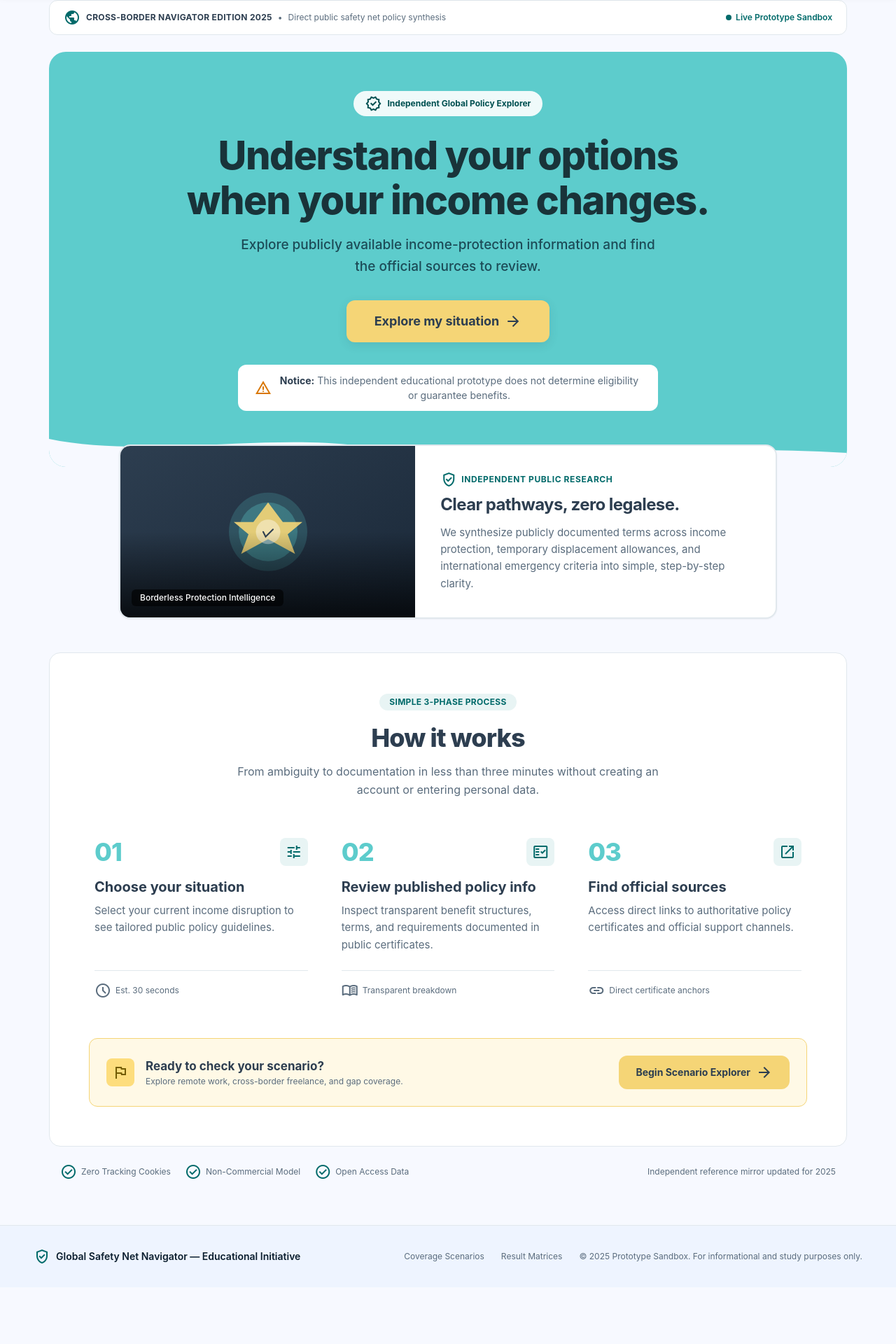
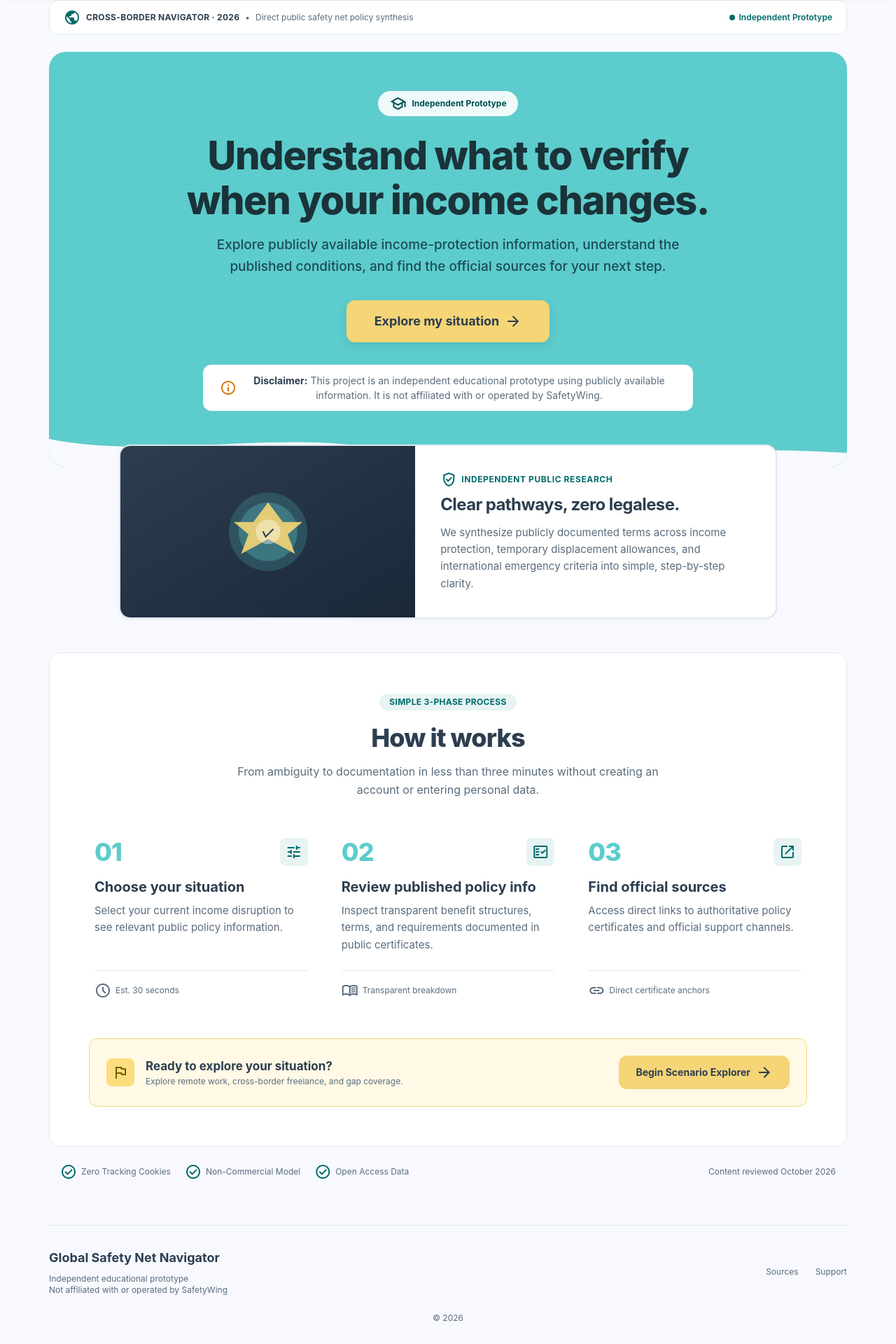
Before and after one commit to musa347/global-safety-net-navigator-nextjs, a Next.js app: page / in a window 1280 px wide. Shown: the part 124-2044 px from the top of the page at 70% size. Before the commit the page ends 1963 px from the top, so only its background shows below. Built offline with nearby package versions, Linux system fonts and the light colour scheme.

Commit message:
Legal compliance updates: 2025→2026, remove eligibility language, add disclaimers, improve clarity

```diff
--- a/app/page.tsx
+++ b/app/page.tsx
@@ -1,6 +1,5 @@
 import React from 'react';
 import Link from 'next/link';
-import Image from 'next/image';
 
 export default function HomePage() {
   return (
@@ -12,7 +11,7 @@ export default function HomePage() {
             public
           </span>
           <span className="font-bold tracking-wide text-[#2D3E50]">
-            CROSS-BORDER NAVIGATOR EDITION 2025
+            CROSS-BORDER NAVIGATOR · 2026
           </span>
           <span className="text-[#5A6C7D] hidden sm:inline">•</span>
           <span className="text-[#5A6C7D] hidden sm:inline">
@@ -21,7 +20,7 @@ export default function HomePage() {
         </div>
         <div className="flex items-center gap-1.5 text-xs font-semibold text-[#006a6a]">
           <span className="w-2 h-2 rounded-full bg-[#006a6a]"></span>
-          <span>Live Prototype Sandbox</span>
+          <span>Independent Prototype</span>
         </div>
       </div>
 
@@ -30,19 +29,19 @@ export default function HomePage() {
         {/* Badge Pill */}
         <div className="inline-flex items-center gap-2 bg-white/90 backdrop-blur-sm px-4 py-1.5 rounded-full text-xs font-bold text-[#004f50] mb-6 shadow-xs">
           <span className="material-symbols-outlined text-[#004f50] text-[16px]">
-            verified
+            school
           </span>
-          <span>Independent Global Policy Explorer</span>
+          <span>Independent Prototype</span>
         </div>
 
         {/* Hero Title */}
         <h1 className="text-[40px] md:text-[56px] font-extrabold text-[#193339] leading-[1.15] tracking-tight max-w-[800px] mx-auto mb-4">
-          Understand your options when your income changes.
+          Understand what to verify when your income changes.
         </h1>
 
         {/* Hero Subtitle */}
-        <p className="text-[17px] md:text-[19px] text-[#1c4b57] max-w-[620px] mx-auto font-medium leading-relaxed mb-8">
-          Explore publicly available income-protection information and find the official sources to review.
+        <p className="text-[17px] md:text-[19px] text-[#1c4b57] max-w-[720px] mx-auto font-medium leading-relaxed mb-8">
+          Explore publicly available income-protection information, understand the published conditions, and find the official sources for your next step.
         </p>
 
         {/* Primary Yellow CTA Button */}
@@ -59,12 +58,12 @@ export default function HomePage() {
         </div>
 
         {/* White Notice Card */}
-        <div className="bg-white rounded-xl py-3 px-6 max-w-[600px] mx-auto shadow-xs flex items-center justify-center gap-2 text-xs md:text-sm text-[#5A6C7D]">
+        <div className="bg-white rounded-xl py-3 px-6 max-w-[700px] mx-auto shadow-xs flex items-center justify-center gap-2 text-xs md:text-sm text-[#5A6C7D]">
           <span className="material-symbols-outlined text-[#D97706] text-[18px] shrink-0">
-            warning
+            info
           </span>
           <p className="m-0 text-center leading-normal">
-            <span className="font-bold text-[#2D3E50]">Notice:</span> This independent educational prototype does not determine eligibility or guarantee benefits.
+            <span className="font-bold text-[#2D3E50]">Disclaimer:</span> This project is an independent educational prototype using publicly available information. It is not affiliated with or operated by SafetyWing.
           </p>
         </div>
 
@@ -92,11 +91,6 @@ export default function HomePage() {
               <circle cx="100" cy="100" r="25" fill="#FFFFFF" opacity="0.4"/>
               <path d="M 90 100 L 95 110 L 110 95" stroke="#2D3E50" strokeWidth="3" fill="none" strokeLinecap="round"/>
             </svg>
-          </div>
-          <div className="absolute inset-0 bg-gradient-to-t from-black/75 via-transparent to-transparent flex items-end p-4">
-            <span className="bg-black/60 backdrop-blur-sm text-white text-xs font-medium px-3 py-1 rounded-md">
-              Borderless Protection Intelligence
-            </span>
           </div>
         </div>
 
@@ -149,7 +143,7 @@ export default function HomePage() {
                 Choose your situation
               </h3>
               <p className="text-[15px] text-[#5A6C7D] leading-relaxed mb-6">
-                Select your current income disruption to see tailored public policy guidelines.
+                Select your current income disruption to see relevant public policy information.
               </p>
             </div>
             <div className="pt-4 border-t border-[#E1E8ED] flex items-center gap-1.5 text-xs text-[#5A6C7D]">
@@ -217,7 +211,7 @@ export default function HomePage() {
           </div>
         </div>
 
-        {/* Ready to check your scenario CTA Banner */}
+        {/* Ready to explore CTA Banner */}
         <div className="bg-[#FFF9E6] border border-[#F5D576] rounded-xl p-5 md:p-6 flex flex-col md:flex-row items-center justify-between gap-4 mt-12">
           <div className="flex items-center gap-4">
             <div className="w-10 h-10 rounded-lg bg-[#fddd7d] flex items-center justify-center text-[#735c02] shrink-0">
@@ -227,7 +221,7 @@ export default function HomePage() {
             </div>
             <div>
               <div className="font-bold text-[#2D3E50] text-[17px]">
-                Ready to check your scenario?
+                Ready to explore your situation?
               </div>
               <div className="text-xs text-[#5A6C7D]">
                 Explore remote work, cross-border freelance, and gap coverage.
@@ -269,9 +263,35 @@ export default function HomePage() {
           </span>
         </div>
         <div>
-          <span>Independent reference mirror updated for 2025</span>
+          <span>Content reviewed October 2026</span>
         </div>
       </div>
+
+      {/* Footer */}
+      <footer className="w-full max-w-[1140px] mx-auto mt-16 mb-8 pt-8 border-t border-[#E1E8ED]">
+        <div className="flex flex-col md:flex-row justify-between items-center gap-6 text-sm text-[#5A6C7D]">
+          <div className="flex flex-col items-center md:items-start gap-2">
+            <div className="font-bold text-[#2D3E50] text-lg">
+              Global Safety Net Navigator
+            </div>
+            <div className="text-xs text-center md:text-left">
+              Independent educational prototype<br/>
+              Not affiliated with or operated by SafetyWing
+            </div>
+          </div>
+          <div className="flex gap-6 text-xs">
+            <a href="https://safetywing.com/nomad-citizen" target="_blank" rel="noopener noreferrer" className="hover:text-[#006a6a] transition-colors">
+              Sources
+            </a>
+            <a href="https://safetywing.com/contact" target="_blank" rel="noopener noreferrer" className="hover:text-[#006a6a] transition-colors">
+              Support
+            </a>
+          </div>
+        </div>
+        <div className="text-center text-xs text-[#5A6C7D] mt-6">
+          © 2026
+        </div>
+      </footer>
     </div>
   );
 }
--- a/app/result/page.tsx
+++ b/app/result/page.tsx
@@ -105,7 +105,7 @@ export default function ResultPage() {
                 assignment
               </span>
               <h1 className="text-[26px] md:text-[28px] text-[#2D3E50] font-bold">
-                What the Policy States
+                What the Published Information Says
               </h1>
             </div>
             <p className="text-[17px] text-[#5A6C7D] leading-[1.6] mb-[28px]">
@@ -114,7 +114,7 @@ export default function ResultPage() {
 
             {/* Benefit Structure Subheading */}
             <h3 className="text-lg font-bold text-[#2D3E50] mb-[16px] tracking-tight">
-              Benefit Structure
+              Benefit Summary
             </h3>
 
             {/* 3 Benefit Cards Grid */}
@@ -125,7 +125,7 @@ export default function ResultPage() {
                   MAXIMUM
                 </span>
                 <div className="text-[26px] font-extrabold text-[#2D3E50]">
-                  {benefitStructure.maximumMonthlyBenefit.qualifier} ${benefitStructure.maximumMonthlyBenefit.amount.toLocaleString()}/mo
+                  {benefitStructure.maximumMonthlyBenefit.qualifier} ${benefitStructure.maximumMonthlyBenefit.amount.toLocaleString()}/month
                 </div>
                 <p className="text-xs text-[#5A6C7D] italic mt-[4px] m-0">
                   {benefitStructure.maximumMonthlyBenefit.currency}
@@ -159,12 +159,12 @@ export default function ResultPage() {
               </div>
             </div>
 
-            {/* Eligibility Conditions Subheading */}
+            {/* Policy Conditions Subheading */}
             <h3 className="text-xl font-bold text-[#2D3E50] mb-[20px] flex items-center gap-[8px]">
               <span className="material-symbols-outlined text-[#006a6a] text-[22px]">
-                fact_check
+                gavel
               </span>
-              <span>Policy Conditions</span>
+              <span>What the Policy States</span>
             </h3>
 
             {/* Policy Conditions - Dynamic from API */}
@@ -176,7 +176,7 @@ export default function ResultPage() {
                 >
                   <h4 className="text-lg font-bold text-[#2D3E50] mb-[6px] flex items-center gap-2">
                     <span className="material-symbols-outlined text-[#006a6a] text-[18px]">
-                      verified
+                      check_circle
                     </span>
                     <span>{condition.title}</span>
                   </h4>
@@ -192,7 +192,7 @@ export default function ResultPage() {
           <section className="bg-[#FFF9E6] border-[3px] border-[#F5D576] rounded-xl p-[28px] md:p-[32px_36px] mb-[32px] shadow-xs">
             <div className="flex items-center gap-[10px] mb-[14px]">
               <span className="material-symbols-outlined text-[#735c02] text-[26px]">
-                warning
+                task
               </span>
               <h2 className="text-[22px] font-bold text-[#2D3E50]">
                 What You Still Need to Verify
@@ -211,52 +211,71 @@ export default function ResultPage() {
             </ul>
           </section>
 
-          {/* SECTION 4: Important Limitation Disclaimer Card */}
-          <section className="bg-[#FFEEF2] border-[3px] border-[#E85D75] rounded-xl p-[24px] md:p-[28px_32px] mb-[32px] shadow-xs">
-            <div className="flex items-center gap-[10px] mb-[12px]">
-              <span className="material-symbols-outlined text-[#E85D75] text-[26px]">
-                error
+          {/* SECTION 4: Important Disclaimer Card */}
+          <section className="bg-[#FFEEF2] border-[3px] border-[#E85D75] rounded-xl p-[28px] md:p-[32px] mb-[32px] shadow-md">
+            <div className="flex items-center gap-[10px] mb-[14px]">
+              <span className="material-symbols-outlined text-[#E85D75] text-[28px]">
+                warning
               </span>
-              <h2 className="text-[22px] font-bold text-[#E85D75]">
-                Important Limitation
+              <h2 className="text-[24px] font-bold text-[#E85D75]">
+                Important Disclaimer
               </h2>
             </div>
-            <p className="text-[17px] text-[#2D3E50] font-medium leading-[1.6] m-0">
+            <p className="text-[18px] text-[#2D3E50] font-semibold leading-[1.6] mb-[12px]">
+              This information explains publicly available policy conditions. It does not determine your personal eligibility, approve a claim, or guarantee a payout.
+            </p>
+            <p className="text-[17px] text-[#5A6C7D] leading-[1.6] m-0">
               {disclaimer.text}
             </p>
           </section>
 
-          {/* SECTION 5: Source Attribution Box */}
-          <section className="bg-[#F8F9FA] border-l-4 border-[#5DCCCC] rounded-[8px] p-[22px] md:p-[28px] mb-[48px] shadow-xs">
-            <div className="flex items-center gap-[8px] mb-[12px]">
-              <span className="material-symbols-outlined text-[#006a6a] text-[22px]">
-                source
+          {/* SECTION 5: Source Evidence Box */}
+          <section className="bg-white border-2 border-[#E1E8ED] rounded-xl p-[24px] md:p-[32px] mb-[48px] shadow-[0_4px_12px_rgba(0,0,0,0.03)]">
+            <div className="flex items-center gap-[10px] mb-[20px]">
+              <span className="material-symbols-outlined text-[#006a6a] text-[26px]">
+                fact_check
               </span>
-              <h3 className="text-xl font-bold text-[#2D3E50]">
-                Source Attribution
+              <h3 className="text-[22px] font-bold text-[#2D3E50]">
+                Official Sources & Evidence
               </h3>
             </div>
-            <div className="text-[15px] text-[#5A6C7D] leading-[1.8] space-y-2">
+            <p className="text-[15px] text-[#5A6C7D] mb-[20px]">
+              All information above is sourced from publicly available documents:
+            </p>
+            <div className="space-y-[16px]">
               {sources.map((source) => (
-                <div key={source.id} className="border-t border-gray-200 pt-2 first:border-t-0 first:pt-0">
-                  <div><strong className="font-semibold text-[#0a1d2d]">Source:</strong> {source.title}</div>
+                <div key={source.id} className="bg-[#F8F9FA] border-l-4 border-[#5DCCCC] rounded-lg p-[20px] hover:shadow-md transition-shadow">
+                  <div className="flex items-start justify-between gap-4 mb-[8px]">
+                    <div className="flex-1">
+                      <div className="font-bold text-[17px] text-[#2D3E50] mb-[6px]">{source.title}</div>
+                      <div className="text-sm text-[#5A6C7D] space-y-1">
                         {source.effectiveDate && (
-                    <div><strong className="font-semibold text-[#0a1d2d]">Effective:</strong> {new Date(source.effectiveDate).toLocaleDateString()}</div>
+                          <div className="flex items-center gap-2">
+                            <span className="material-symbols-outlined text-[16px] text-[#006a6a]">event</span>
+                            <span><strong>Effective:</strong> {new Date(source.effectiveDate).toLocaleDateString('en-US', { year: 'numeric', month: 'long', day: 'numeric' })}</span>
+                          </div>
                         )}
-                  <div><strong className="font-semibold text-[#0a1d2d]">Reviewed:</strong> {new Date(source.reviewedDate).toLocaleDateString()}</div>
-                  <div>
+                        <div className="flex items-center gap-2">
+                          <span className="material-symbols-outlined text-[16px] text-[#006a6a]">verified</span>
+                          <span><strong>Reviewed:</strong> {new Date(source.reviewedDate).toLocaleDateString('en-US', { year: 'numeric', month: 'long', day: 'numeric' })}</span>
+                        </div>
+                      </div>
+                    </div>
+                  </div>
                   <a
                     href={source.url}
                     target="_blank"
                     rel="noopener noreferrer"
-                      className="text-[#006a6a] font-semibold underline hover:text-[#005454] transition-colors inline-flex items-center gap-1"
+                    className="inline-flex items-center gap-2 mt-[10px] text-[#006a6a] font-semibold text-[15px] hover:text-[#005454] transition-colors underline"
                   >
-                      <span>View Source</span>
+                    <span className="material-symbols-outlined text-[18px]">
+                      description
+                    </span>
+                    <span>View Official Document</span>
                     <span className="material-symbols-outlined text-[16px]">
                       open_in_new
                     </span>
                   </a>
-                  </div>
                 </div>
               ))}
             </div>
@@ -265,7 +284,7 @@ export default function ResultPage() {
           {/* SECTION 6: Next Steps & CTAs */}
           <div className="max-w-[560px] mx-auto text-center flex flex-col items-center">
             <h2 className="text-[28px] font-bold text-[#2D3E50] mb-[24px]">
-              Next Steps
+              Your Next Steps
             </h2>
 
             {/* Primary Yellow CTA Button */}
@@ -275,10 +294,10 @@ export default function ResultPage() {
               rel="noopener noreferrer"
               className="w-full bg-[#F5D576] hover:bg-[#F0CA5E] text-[#2D3E50] font-bold text-lg py-[18px] px-[36px] rounded-xl transition-all duration-200 transform hover:-translate-y-[2px] shadow-[0_4px_12px_rgba(245,213,118,0.35)] cursor-pointer mb-[14px] flex items-center justify-center gap-2 no-underline"
             >
-              <span>{nextSteps.primary.label}</span>
               <span className="material-symbols-outlined text-[20px]">
-                arrow_forward
+                support_agent
               </span>
+              <span>Contact SafetyWing Support</span>
             </a>
             <p className="text-sm text-[#5A6C7D] mb-[20px]">{nextSteps.primary.description}</p>
 
@@ -292,19 +311,19 @@ export default function ResultPage() {
               <span className="material-symbols-outlined text-[20px]">
                 description
               </span>
-              <span>{nextSteps.secondary.label}</span>
+              <span>Read Full Policy Terms</span>
             </a>
             <p className="text-sm text-[#5A6C7D] mb-[24px]">{nextSteps.secondary.description}</p>
 
-            {/* Start over Link */}
+            {/* Explore another situation Link */}
             <Link
-              href="/"
+              href="/scenarios"
               className="text-[16px] text-[#5A6C7D] underline hover:text-[#006a6a] transition-colors cursor-pointer inline-flex items-center gap-1"
             >
               <span className="material-symbols-outlined text-[18px]">
-                restart_alt
+                explore
               </span>
-              <span>Start over</span>
+              <span>Explore another situation</span>
             </Link>
           </div>
         </div>
--- a/app/scenarios/page.tsx
+++ b/app/scenarios/page.tsx
@@ -100,7 +100,7 @@ export default function ScenariosPage() {
               What happened to your income?
             </h1>
             <p className="text-[18px] text-[#5A6C7D] text-center max-w-[620px] mx-auto leading-relaxed">
-              Select your situation to view relevant policy information
+              Select your situation below to explore published income-protection information.
             </p>
           </div>
 
--- a/components/Header.tsx
+++ b/components/Header.tsx
@@ -56,20 +56,6 @@ export const Header: React.FC = () => {
             </Link>
           </nav>
         </div>
-
-        <div className="flex items-center gap-4">
-          <button
-            type="button"
-            className="inline-flex items-center justify-center text-sm font-semibold text-white px-4 py-1.5 border-2 border-white/30 rounded-lg hover:border-white hover:bg-white/10 transition-all cursor-pointer"
-          >
-            Log in →
-          </button>
-          <div className="w-8 h-8 rounded-full bg-[#006a6a] flex items-center justify-center shrink-0">
-            <span className="material-symbols-outlined text-white text-[18px]">
-              person
-            </span>
-          </div>
-        </div>
       </div>
 
       {/* Yellow Notice Banner */}
```
Lines whose indentation alone changed are shown as unchanged.
